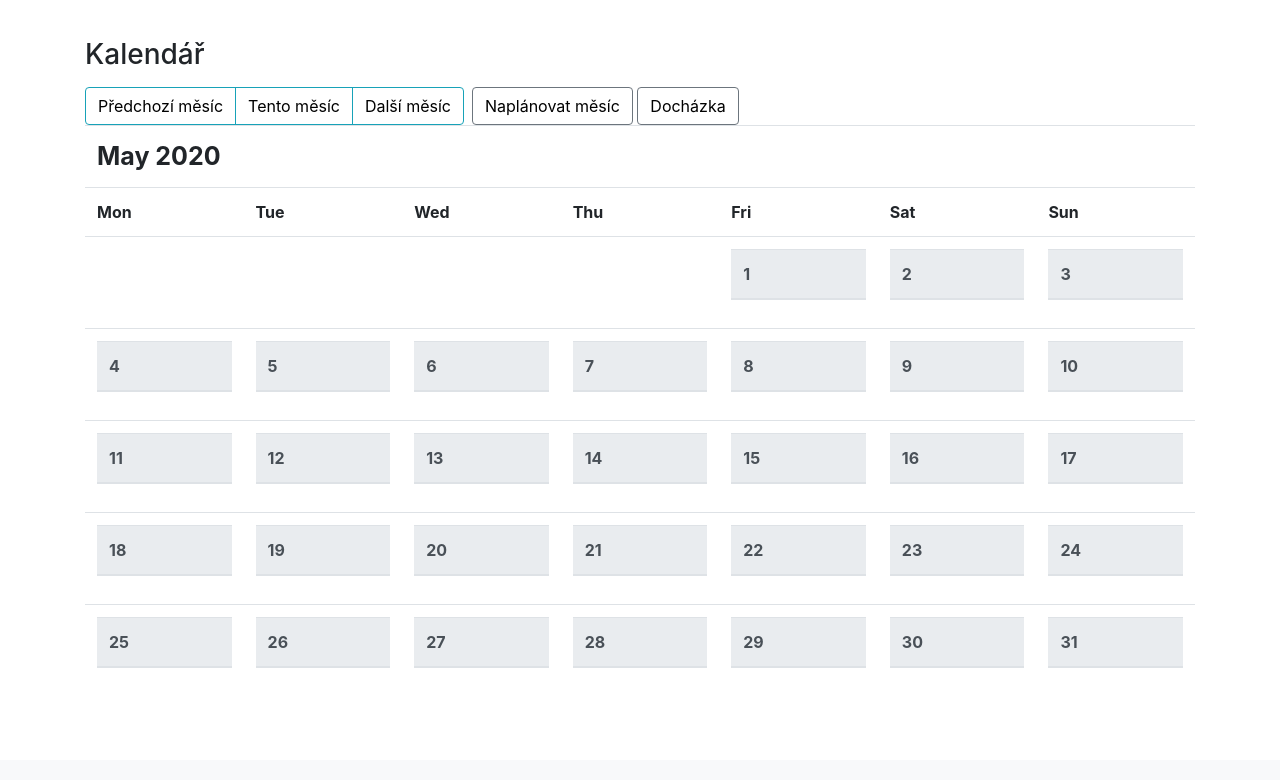
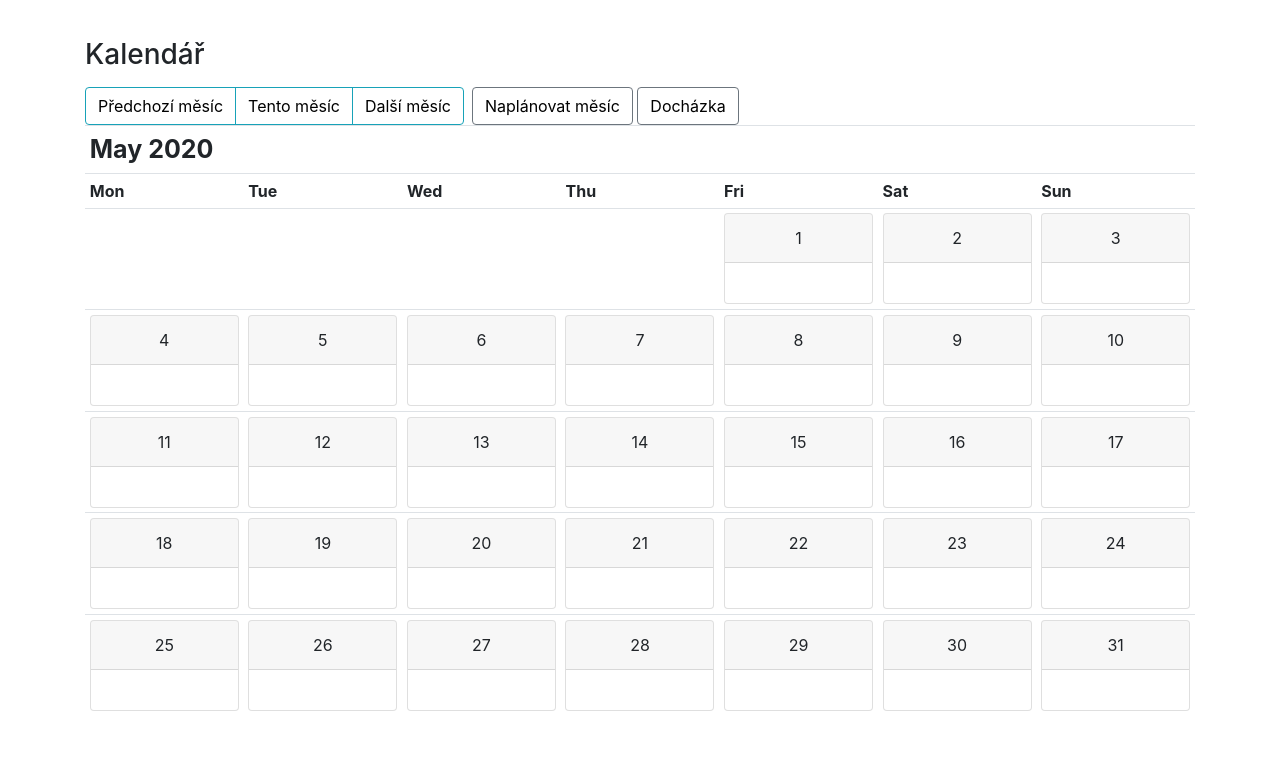
Before and after one commit to jachym/kindergarten-reservation, a Django app: page /2020/5/ in a window 1280 px wide. Shown: the part 56-836 px from the top of the page. Before the commit the page ends 724 px from the top, so only its background shows below. Run offline with Django 3.2, Linux system fonts and the light colour scheme; a user stored in the database is signed in; tables that the repository leaves empty hold one stand-in row (values such as "Sample post"); lists and menus that the app fills with data are empty; some libraries are stand-ins or nearby versions.

Commit message:
frontend update

```diff
--- a/kindergarden/templates/kindergarden/base.html
+++ b/kindergarden/templates/kindergarden/base.html
@@ -1,5 +1,4 @@
 <!-- kg_reservation/templates/kg_reservation/base.html -->
-{% load staticfiles %}
 {% load static %}
 <!doctype html>
 <html lang="en">
--- a/kindergarden/templates/kindergarden/calendar.html
+++ b/kindergarden/templates/kindergarden/calendar.html
@@ -25,10 +25,10 @@
 </div>
 
 {% if parent %}
-<table class="table">
-<tr>
+<table class="table table-bordered">
+    <thead class="thead-light"><tr>
     <th>Jméno dítka</th><th>absence za poslední {{ child.kindergarden.compensation_length }} měsíce</th></tr>
-</tr>
+    </tr></thead>
 {% for child in parent.child_set.all %}
 <tr>
     <th><a href="/child/{{ child.uuid }}">{{ child.name }}</a></th><th>{{ child.compensation | length }}</th>
--- a/kindergarden/templates/kindergarden/kindergarten_detail.html
+++ b/kindergarden/templates/kindergarden/kindergarten_detail.html
@@ -33,8 +33,8 @@
 {% if childern %}
 <h3>Dítka</h3>
 <div class="table-responsive">
-<table class="table">
-    <thead><tr><th>Jméno</th><th>Rodič</th><th>Absence (poslední 3 měsíce)</th><th>Poznámka</th></tr></thead>
+<table class="table table-striped">
+    <thead><tr><th>Jméno</th><th>Rodič</th><th>Absence<div class="d-none d-sm-block">(poslední 3 měsíce)</div></th><th>Poznámka</th></tr></thead>
     <tbody>
     {% for child in childern %}
     <tr>
--- a/kindergarden/templates/kindergarden/kindergartens.html
+++ b/kindergarden/templates/kindergarden/kindergartens.html
@@ -6,7 +6,7 @@
 <h3>Seznam školek</h3>
 
 <div class="table-responsive">
-    <table class="table">
+    <table class="table table-striped">
 {% for kg in object_list %}
 <tr>
     <th><a href="{% url 'kindergarden' kg.uri_name %}">{{ kg.name }}</a></th>
--- a/kindergarden/utils.py
+++ b/kindergarden/utils.py
@@ -30,41 +30,56 @@ class Calendar(HTMLCalendar):
         if len(this_day):
             day = this_day[0]
             if teacher:
-                d += f'<tr><th>Kapacita:</th><td>{day.capacity}</td></tr>'
                 ch_planned = len(day.child_day_planned.all())
-                d += f'<tr><th>Přihlášených:</th><td>{ch_planned}</td></tr>'
+                d += f'{ch_planned}/{day.capacity}'
                 if day.date < today:
                     ch_present = len(day.child_day_present.all())
-                    d += f'<tr><th>Přítomných:</th><td>{ch_present}</td></tr>'
+                    d += f'<br /><strong>{ch_present}</strong>'
 
             if day.date >= today:
                 for child in childern_reserved:
                     child_url = reverse("child", args=[child.uuid])
                     if day in childern_reserved[child]:
-                        d += f"<tr><td class=\"child-reserved\"><a href=\"{child_url}\" title=\"rezervováno\">{child}</a></td></tr>"
+                        d += f"<a role=\"button\" class=\"btn btn-primary btn-sm \" href=\"{child_url}\" title=\"rezervováno\">{child}</a>"
+                    else:
+                        d += "&nbsp;"
             else:
                 for child in childern_present:
                     child_url = reverse("child", args=[child.uuid])
                     if day in childern_present[child]:
-                        d += f"<tr><td class=\"child-present\"><a href=\"{child_url}\" title=\"přítomno\">{child}</a></td></tr>"
+                        d += f"<a role=\"button\" class=\"btn btn-success btn-sm \" href=\"{child_url}\" title=\"přítomno\">{child}</a>"
                     elif day in childern_reserved[child]:
-                        d += f"<tr><td class=\"child-absent\"><a href=\"{child_url}\" title=\"chybělo\">{child}</a></td></tr>"
+                        d += f"<a role=\"button\" class=\"btn btn-danger btn-sm \" href=\"{child_url}\" title=\"chybělo\">{child}</a>"
+                    else:
+                        d += "<div>&nbsp;</div>"
 
             url = reverse("day", args=[self.year, self.month, day.date.day])
-            d = f'<table class="table"><thead class="thead-light"><tr><th colspan="2"><a style="width:100%" href=\"{url}\"><span style="width:100%">{md}</span></a></th></thead><tbody>{d}</tbody></table>'
+
+            d = f'''
+              <div class="card">
+                <div class="card-header"><a style="width:100%" href=\"{url}\">{md}</a></div>
+                <div class="card-body">{d}</div>
+              </div>
+            '''
+
             if day.date == today:
-                return f"<td class=\"calendar-day today\">{d}</td>"
+                return f"<td class=\"calendar-day today text-center\">{d}</td>"
             else:
-                return f"<td class=\"calendar-day\">{d}</td>"
+                return f"<td class=\"calendar-day text-center\">{d}</td>"
 
         elif md != 0:
-            d = f'<table class="table"><thead class="thead-light"><tr><th colspan="2">{md}</th></thead><tbody>{d}</tbody></table>'
+            d = f'''
+              <div class="card">
+                <div class="card-header">{md}</div>
+                <div class="card-body">{d}</div>
+              </div>
+            '''
             if day == today:
-                return f"<td class=\"calendar-day today\">{d}</td>"
+                return f"<td class=\"calendar-day today text-center\">{d}</td>"
             else:
-                return f"<td class=\"calendar-day\">{d}</td>"
+                return f"<td class=\"calendar-day text-center\">{d}</td>"
         else:
-            return '<td></td>'
+            return '<td>&nbsp;</td>'
 
     # formats a week as a tr
     def formatweek(self, teacher, theweek, days, childern_present, childern_reserved):
@@ -79,7 +94,7 @@ class Calendar(HTMLCalendar):
 
         #days = Day.objects.filter(date__year=self.year, date__month=self.month)
 
-        cal = f'<div class="table-responsive"><table border="0" cellpadding="0" cellspacing="0" class="table">\n'
+        cal = f'<div class="table-responsive"><table border="0" cellpadding="0" cellspacing="0" class="table table-sm">\n'
         cal += f'{self.formatmonthname(self.year, self.month, withyear=withyear)}\n'
         cal += f'{self.formatweekheader()}\n'
         for week in self.monthdays2calendar(self.year, self.month):
--- a/kindergarden/views.py
+++ b/kindergarden/views.py
@@ -485,7 +485,8 @@ def save_day(request, year, month, day):
                     child.days.remove(Day.objects.get(date=compensate_date, kindergarten=kindergarten))
             else:
                 if day in child.days.all():
-                    child.days.remove(day)
+                    #child.days.remove(day)
+                    child.absent.add(day)
 
     url = reverse("day", args=[day.date.year, day.date.month, day.date.day])
     return HttpResponseRedirect(url)
--- a/requirements.txt
+++ b/requirements.txt
@@ -1,2 +1,3 @@
 django
 django-rest
+djangorestframework
```
Also changed, not shown: kindergarden/templates/kindergarden/day_detail.html (+22 -19 lines).
